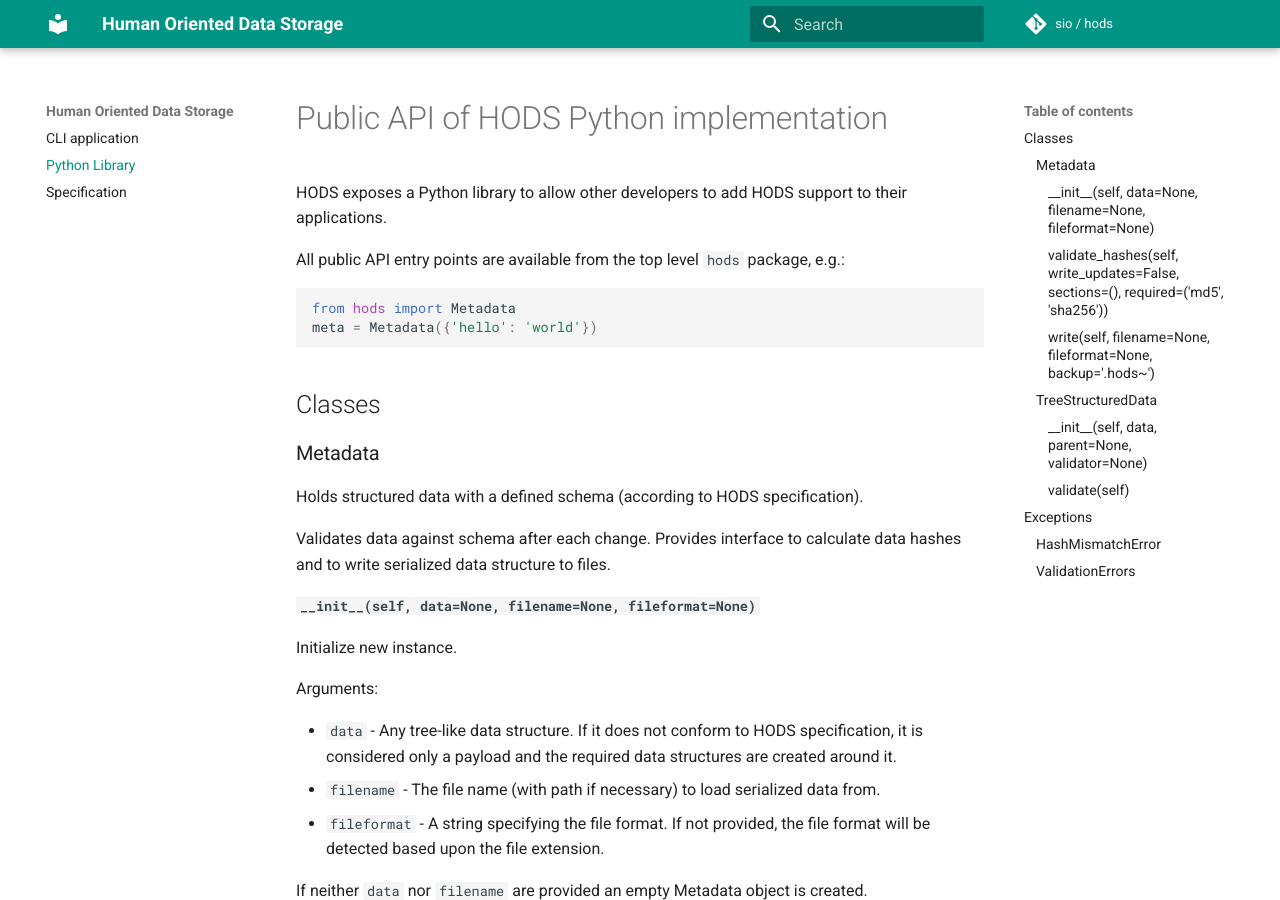
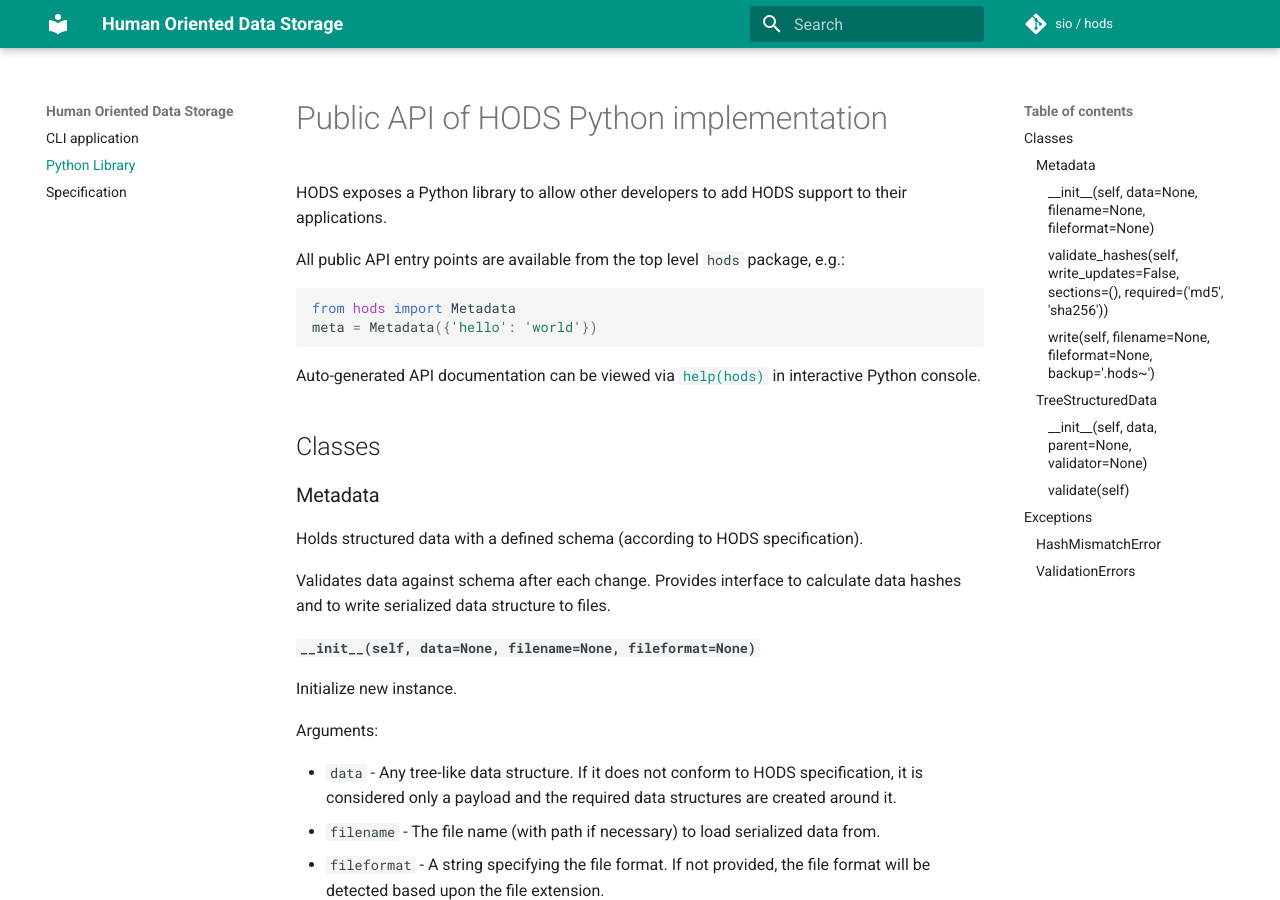
Before and after one commit to sio/hods, an MkDocs documentation site: the page built from docs/public-api.md, in a window 1280 px wide and 900 px high. Built offline with MkDocs 1.6.1 and Material for MkDocs 9.7.7, drawn with Linux system fonts in a browser that asks for light colours; comment, search, counter and statistics services are not loaded.

Commit message:
Add link to pydoc autogenerated help

````diff
--- a/docs/public-api.md
+++ b/docs/public-api.md
@@ -10,6 +10,9 @@ e.g.:
 from hods import Metadata
 meta = Metadata({'hello': 'world'})
 ```
+
+Auto-generated API documentation can be viewed via
+[`help(hods)`](../public-api.txt) in interactive Python console.
 
 ## Classes
 
````
